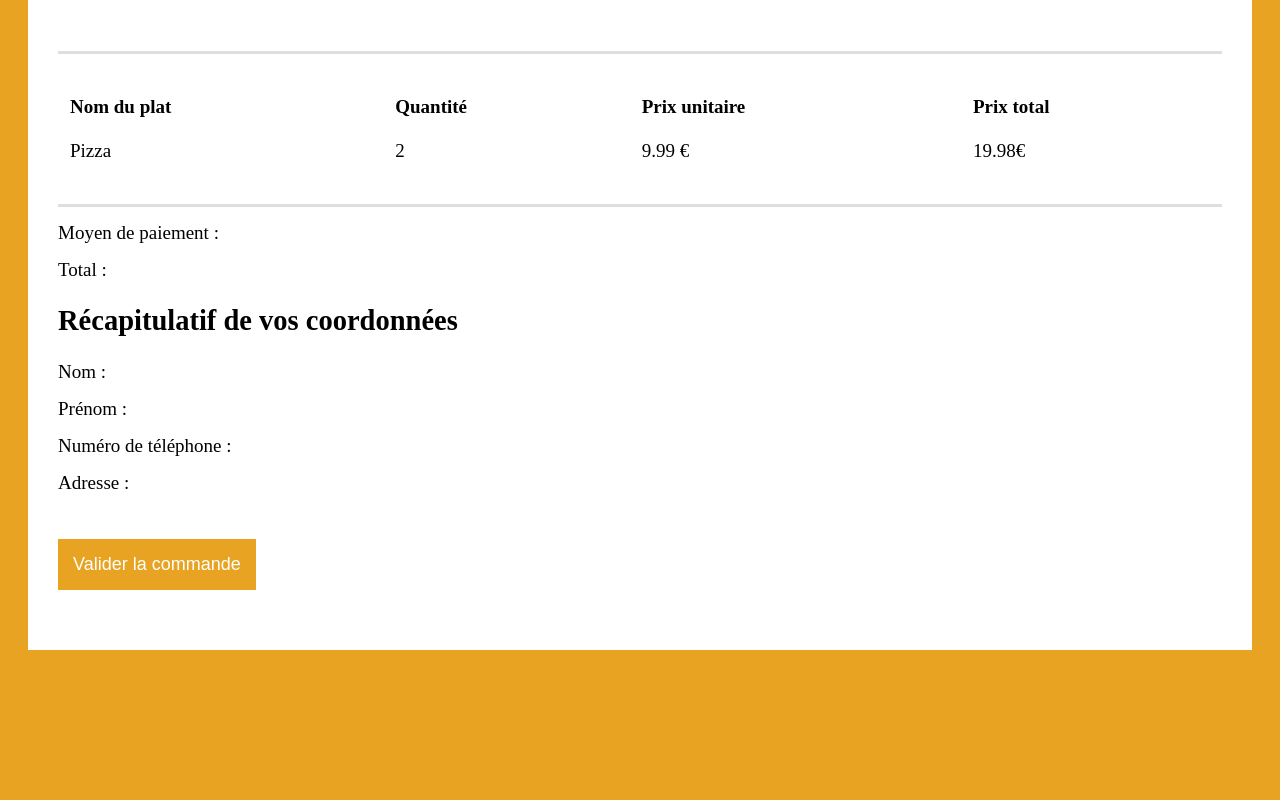
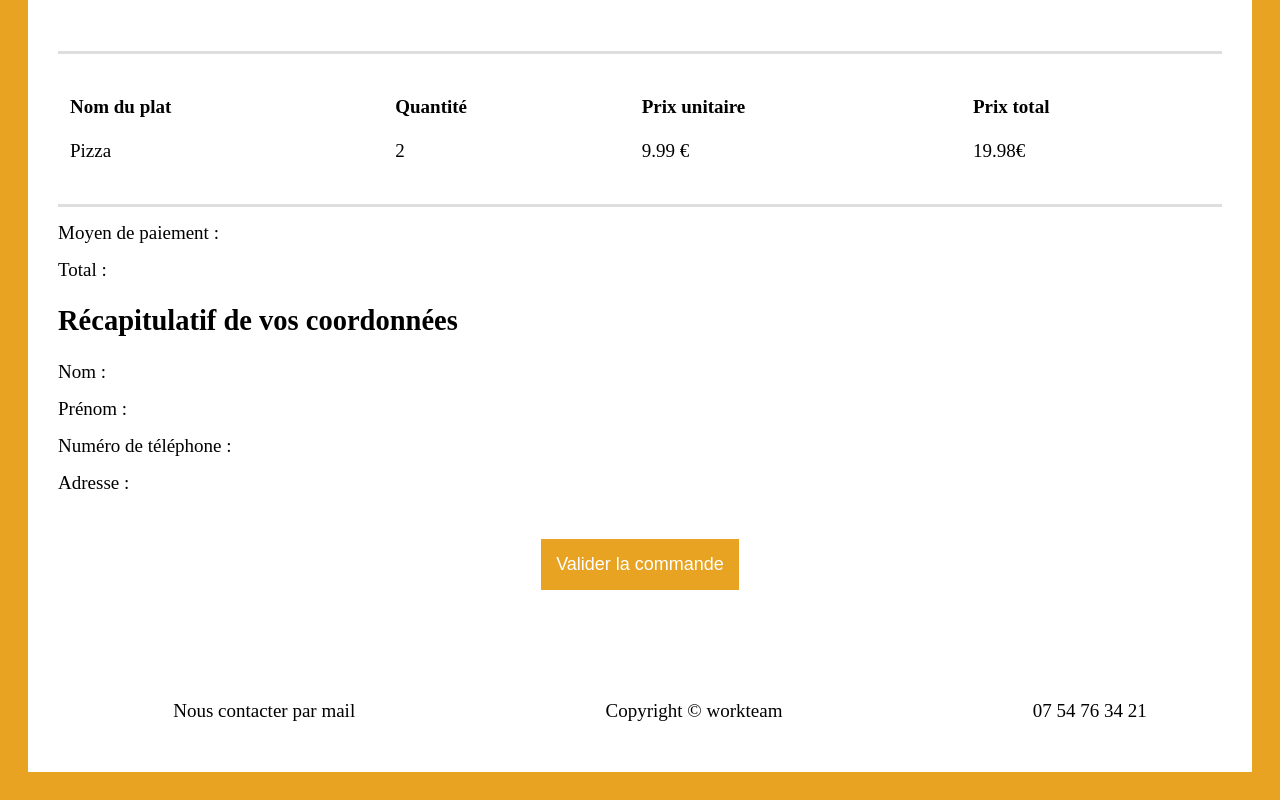
Before and after one commit to Yradouani/Passez_la_commande, a website: page recapitulatif.html in a window 1280 px wide. Shown: the part 306-1106 px from the top of the page. Before the commit the page ends 984 px from the top, so only its background shows below. Drawn offline with Linux system fonts and the light colour scheme.

Commit message:
footer added

```diff
--- a/navbar.css
+++ b/navbar.css
@@ -16,6 +16,11 @@ ul {
     align-items: center;
 }
 
+a {
+    text-decoration: none;
+    color: inherit;
+}
+
 li {
     list-style: none;
     cursor: pointer;
--- a/recapitulatif.css
+++ b/recapitulatif.css
@@ -50,4 +50,25 @@ input[type="button"] {
     padding: 15px;
     cursor: pointer;
     font-size: 18px;
+    transition: all 0.2s ease-in-out;
 }
+
+.validate {
+    width: 100%;
+    text-align: center;
+}
+
+input[type="button"]:hover {
+    background: #ffbb3c;
+}
+
+footer {
+    width: 100%;
+    display: flex;
+    padding: 20px;
+    justify-content: space-around;
+}
+
+footer span {
+    margin: 30px;
+}
--- a/recapitulatif.html
+++ b/recapitulatif.html
@@ -58,8 +58,18 @@
             <div class="contact">Numéro de téléphone : </div>
             <div class="contact">Adresse : </div>
 
-            <input type="button" value="Valider la commande">
+            <div class="validate">
+                <input type="button" value="Valider la commande">
+            </div>
+
         </div>
+        <footer>
+            <span>
+                <a href="mailto:delice@gmail.com">Nous contacter par mail</a>
+            </span>
+            <span>Copyright © workteam</span>
+            <span>07 54 76 34 21</span>
+        </footer>
     </div>
     <script src="./recapitulatif.js"></script>
 </body>
```
